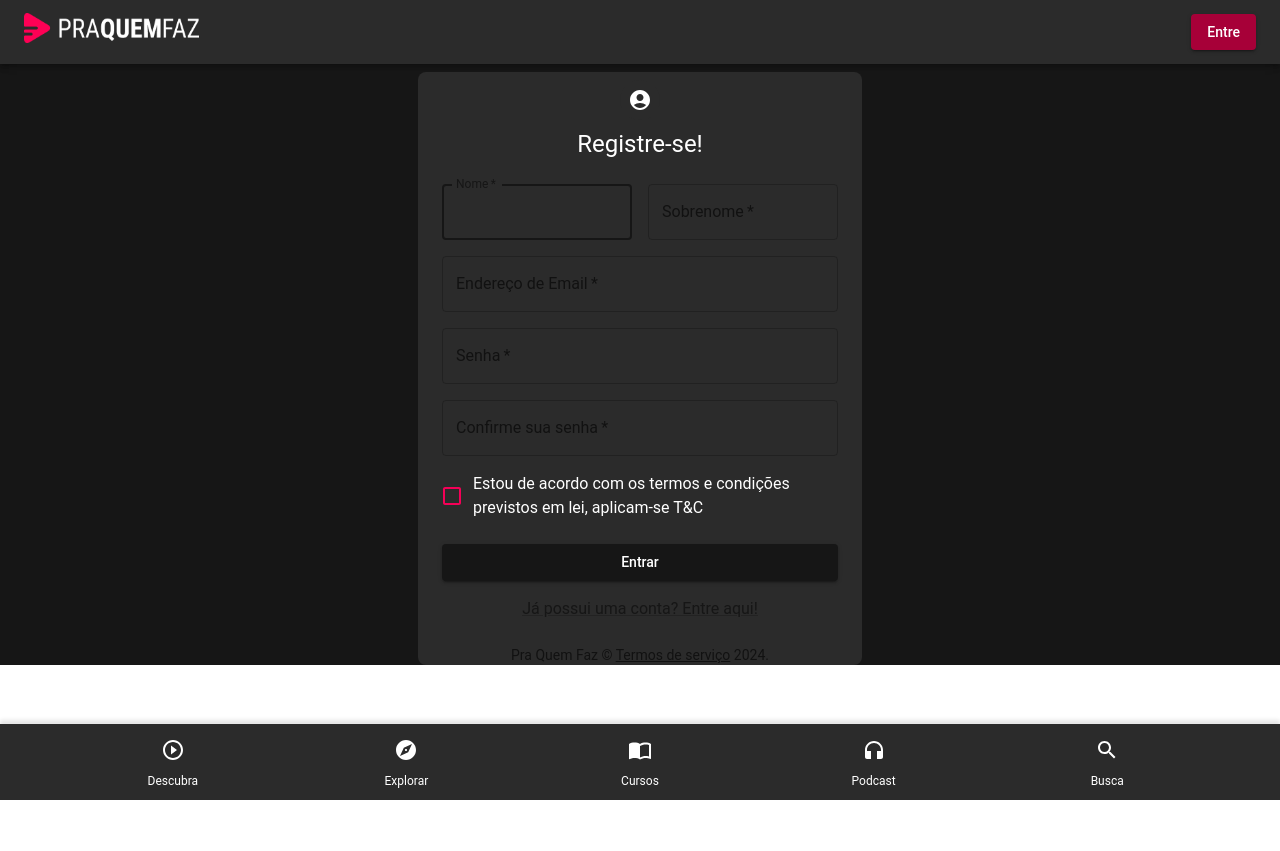
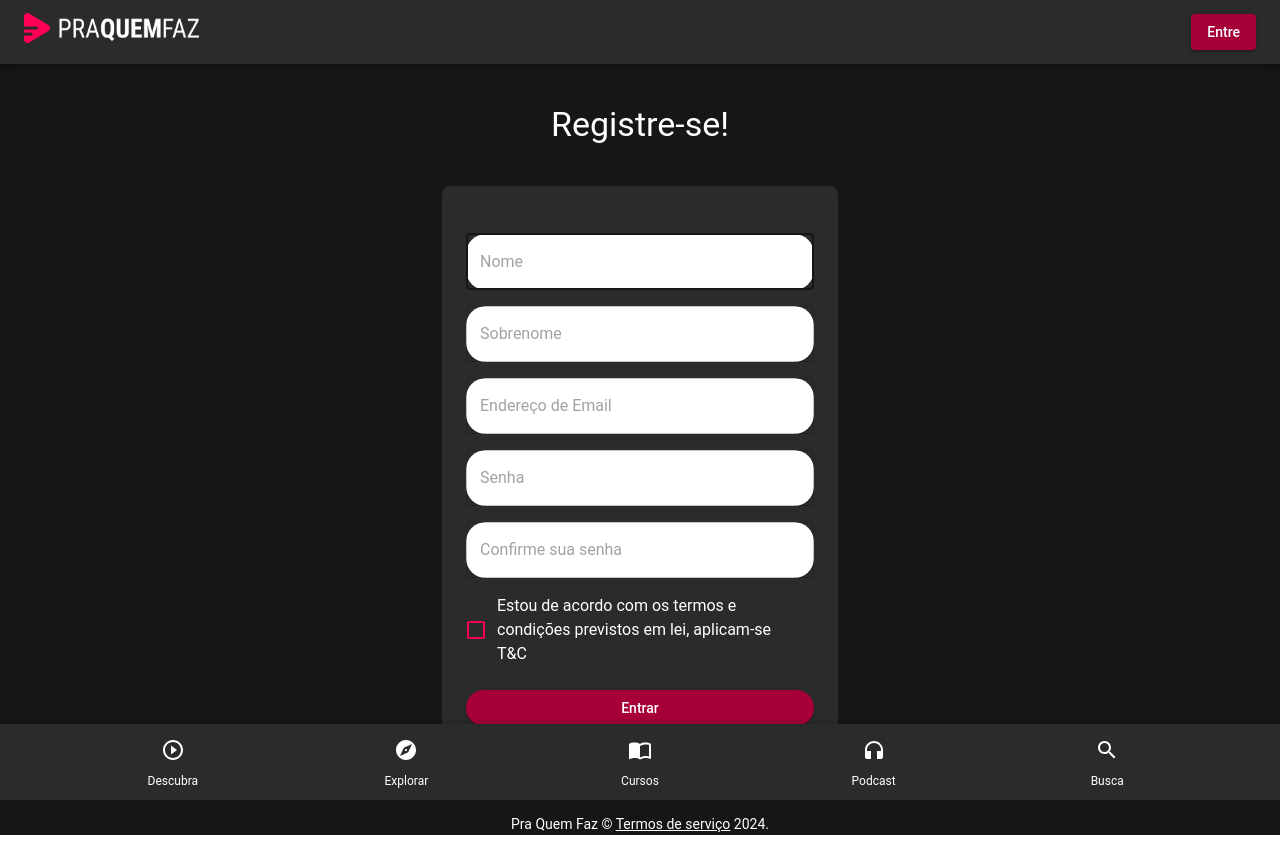
Before and after one commit to projects-athena/pqf2.0, a Next.js app: page /Cadastro in a window 1280 px wide. Before the commit the page ends 800 px from the top, so only its background shows below. Built offline with nearby package versions, Linux system fonts and the light colour scheme.

Commit message:
alterando css dos formularios (#18)

```diff
--- a/src/app/Cadastro/page.tsx
+++ b/src/app/Cadastro/page.tsx
@@ -3,7 +3,7 @@ import FormCadastro from '../components/FormCadastro/FormCadastro';
 
 const Cadastro: React.FC = () => {
   return (
-  <FormCadastro />
+    <FormCadastro />
   );
 };
 
--- a/src/app/components/FormCadastro/FormCadastro.tsx
+++ b/src/app/components/FormCadastro/FormCadastro.tsx
@@ -27,10 +27,9 @@ interface IFormInput {
   acceptedTerms: boolean;
 }
 
-function Copyright(props: any)
-{
+function Copyright(props: any) {
   return (
-    <Typography variant="body2" color="text.secondary" align="center" {...props}>
+    <Typography sx={{color:"white"}} variant="body2" align="center" {...props}>
       {'Pra Quem Faz © '}
       <Link color="inherit" href="#">
         Termos de serviço
@@ -41,8 +40,7 @@ function Copyright(props: any)
   );
 }
 
-const FormCadastro: React.FC = () =>
-{
+const FormCadastro: React.FC = () => {
   const { register, handleSubmit, formState: { errors } } = useForm<IFormInput>({
     resolver: yupResolver(validationSchema)
   });
@@ -53,47 +51,49 @@ const FormCadastro: React.FC = () =>
 
   return (
     <>
-      <Container component="main" maxWidth="xs" sx={{bgcolor: 'secondary.main', color: 'secondary.contrastText',  borderRadius: 2, marginTop: -7, marginBottom: 10}}>
+      <Container component="main" maxWidth="xs" sx={{color: 'secondary.contrastText', borderRadius: 2 }}>
         <CssBaseline />
+        <Typography component="h1" variant="h4" align="center" sx={{ marginTop: 5 }}>
+            Registre-se!
+          </Typography>
         <Box
           sx={{
-            marginTop: 8,
+            marginTop: 5,
             display: 'flex',
             flexDirection: 'column',
             alignItems: 'center',
+            bgcolor: 'secondary.main',
+            padding: 3,
+            borderRadius: 2,
           }}
         >
-          <Avatar sx={{ m: 1, bgcolor: 'secondary.main'}}>
-            <AccountCircleIcon />
-          </Avatar>
-          <Typography component="h1" variant="h5">
-            Registre-se!
-          </Typography>
           <Box component="form" noValidate onSubmit={handleSubmit(onSubmit)} sx={{ mt: 3 }}>
             <Grid container spacing={2}>
-              <Grid item xs={12} sm={6}>
+              <Grid item xs={12}>
                 <TextField
                   autoComplete="given-name"
                   required
                   fullWidth
                   id="nome"
-                  label="Nome"
+                  placeholder="Nome"
                   autoFocus
                   {...register('nome')}
                   error={!!errors.nome}
                   helperText={errors.nome?.message}
+                  sx={{ bgcolor: "white", borderRadius: 5 }}
                 />
               </Grid>
-              <Grid item xs={12} sm={6}>
+              <Grid item xs={12}>
                 <TextField
                   required
                   fullWidth
                   id="sobrenome"
-                  label="Sobrenome"
+                  placeholder="Sobrenome"
                   autoComplete="family-name"
                   {...register('sobreNome')}
                   error={!!errors.sobreNome}
                   helperText={errors.sobreNome?.message}
+                  sx={{ bgcolor: "white", borderRadius: 5 }}
                 />
               </Grid>
               <Grid item xs={12}>
@@ -101,37 +101,40 @@ const FormCadastro: React.FC = () =>
                   required
                   fullWidth
                   id="email"
-                  label="Endereço de Email"
+                  placeholder="Endereço de Email"
                   autoComplete="email"
                   {...register('email')}
                   error={!!errors.email}
                   helperText={errors.email?.message}
+                  sx={{ bgcolor: "white", borderRadius: 5 }}
                 />
               </Grid>
               <Grid item xs={12}>
                 <TextField
                   required
                   fullWidth
-                  label="Senha"
+                  placeholder="Senha"
                   type="password"
                   id="password"
                   autoComplete="new-password"
                   {...register('senha')}
                   error={!!errors.senha}
                   helperText={errors.senha?.message}
+                  sx={{ bgcolor: "white", borderRadius: 5 }}
                 />
               </Grid>
               <Grid item xs={12}>
                 <TextField
                   required
                   fullWidth
-                  label="Confirme sua senha"
+                  placeholder="Confirme sua senha"
                   type="password"
                   id="confirmationpassword"
                   autoComplete="new-password"
                   {...register('confirmacaoSenha')}
                   error={!!errors.confirmacaoSenha}
                   helperText={errors.confirmacaoSenha?.message}
+                  sx={{ bgcolor: "white", borderRadius: 5 }}
                 />
               </Grid>
               <Grid item xs={12}>
@@ -139,7 +142,7 @@ const FormCadastro: React.FC = () =>
                   control={
                     <Checkbox
                       {...register('acceptedTerms')}
-                      sx={{ color: '#f50057','&.Mui-checked': {color: '#f50057',},}}
+                      sx={{ color: '#f50057', '&.Mui-checked': { color: '#f50057', }, }}
                     />
                   }
                   label="Estou de acordo com os termos e condições previstos em lei, aplicam-se T&C"
@@ -153,13 +156,14 @@ const FormCadastro: React.FC = () =>
               type="submit"
               fullWidth
               variant="contained"
-              sx={{ mt: 3, mb: 2 }}
+              color="tertiary"
+              sx={{ mt: 3, mb: 2, borderRadius: 5 }}
             >
               Entrar
             </Button>
             <Grid container justifyContent="center">
               <Grid item>
-                <Link href={"/Login"} variant="inherit">
+                <Link sx={{color:"white"}} href={"/Login"} variant="inherit">
                   Já possui uma conta? Entre aqui!
                 </Link>
               </Grid>
```
Also changed, not shown: src/app/components/FormLogin/FormLogin.tsx (+27 -41 lines).
